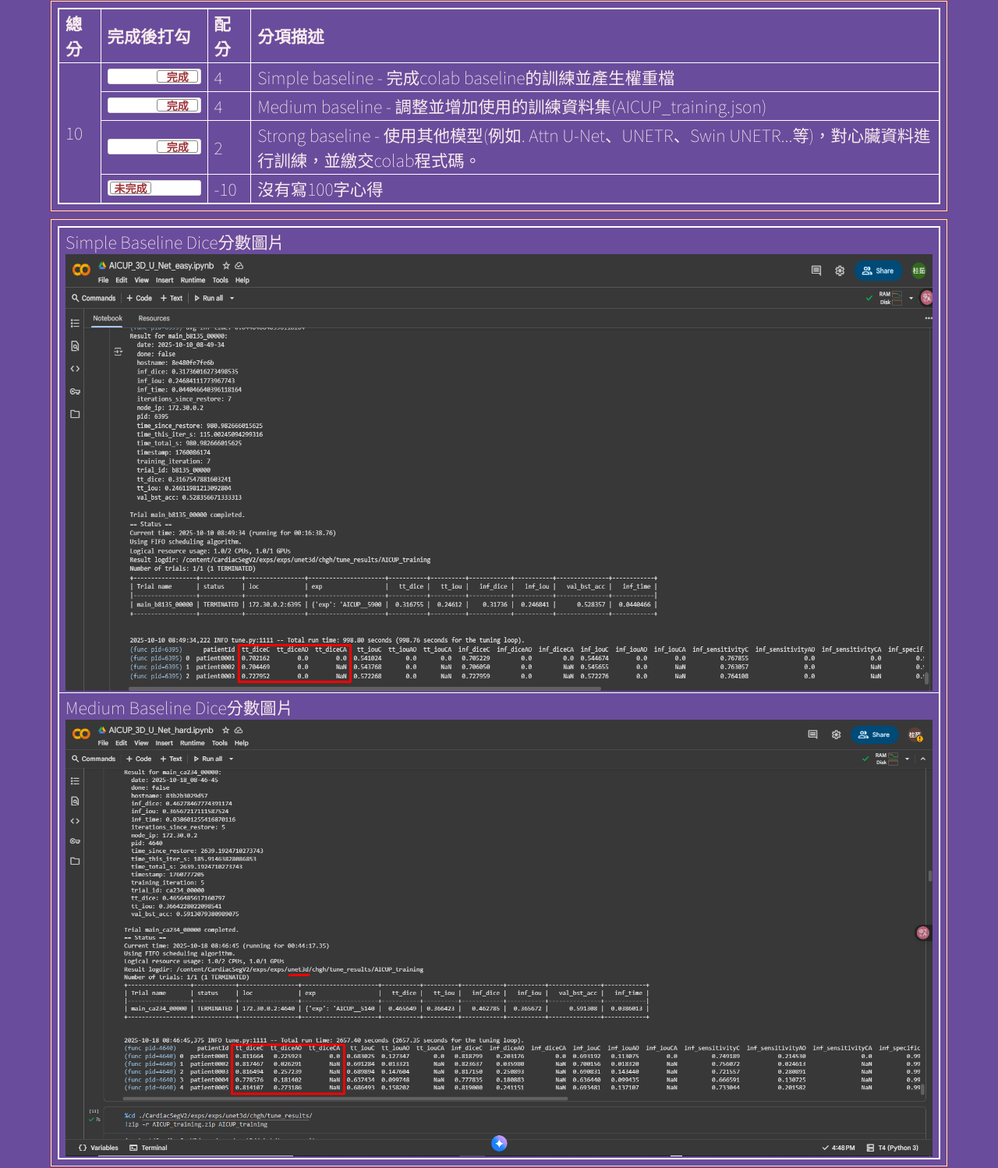
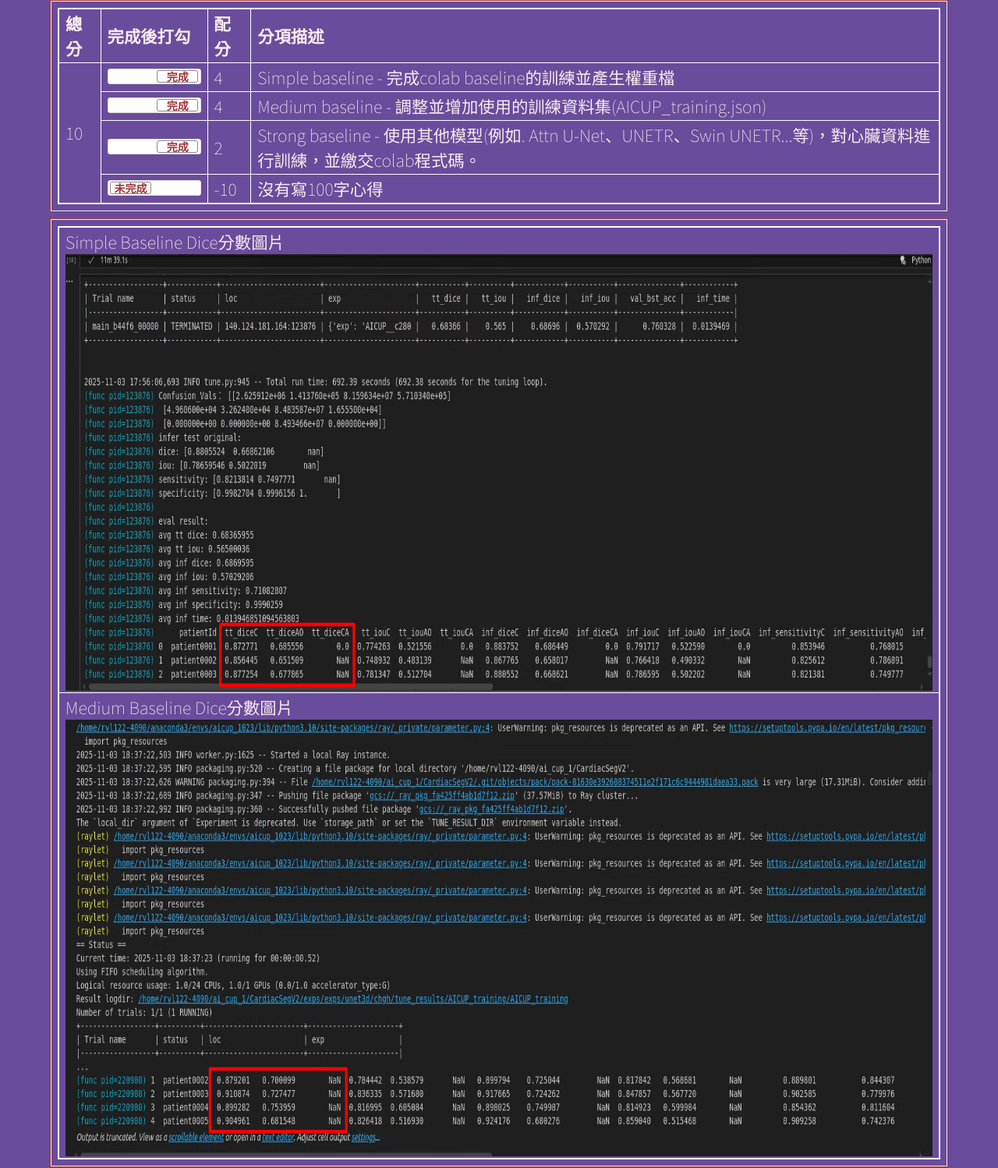
Before and after one commit to ivy985363/ml2025f, a plain HTML site: page hw02/index.html in a window 1280 px wide. Shown: the part 392-1890 px from the top of the page at 78% size. Drawn offline with nearby package versions, Linux system fonts and the light colour scheme; a web font is replaced by a local one.

Commit message:
Add files via upload

```diff
--- a/hw02/index.html
+++ b/hw02/index.html
@@ -202,11 +202,11 @@
       <table>
         <tr>
           <td> Simple Baseline Dice分數圖片
-          <img src="hw2_simple_new.png" width="100%" height="560">
+          <img src="hw2_simple_地端訓練.png" width="100%" height="560">
         </tr>
         <tr>
           <td> Medium Baseline Dice分數圖片
-          <img src="hw2_medium.png" width="100%" height="560">
+          <img src="hw2_medium_地端訓練.png" width="100%" height="560">
         </tr>
       </table>
     </div>
```
Also changed, not shown: hw02/hw2_medium_地端訓練.png (added), hw02/hw2_simple_地端訓練.png (added).
